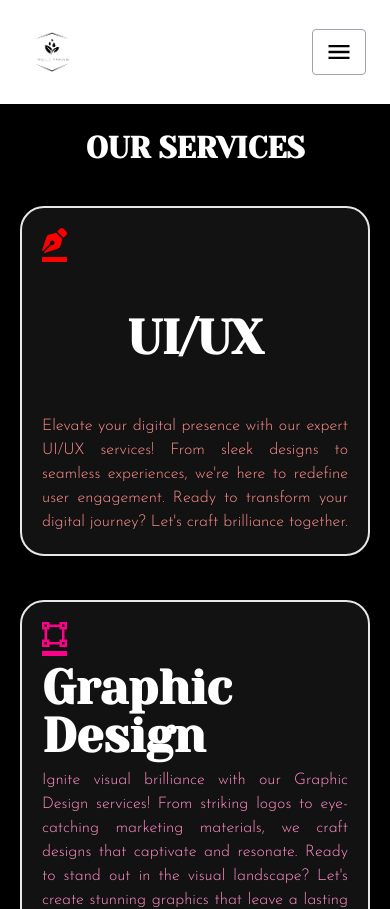
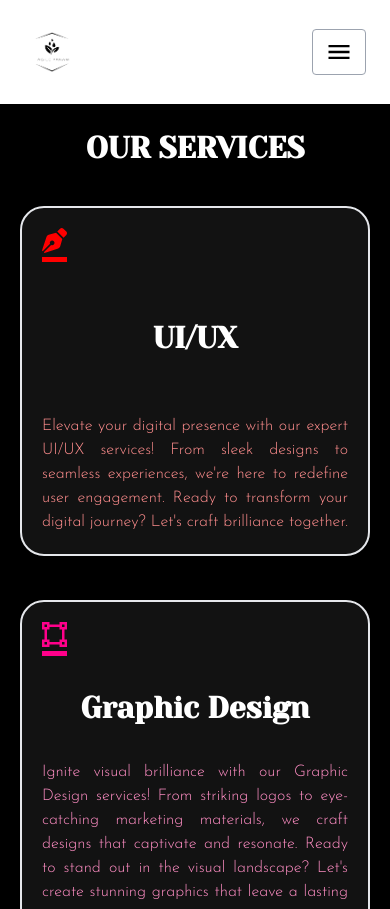
Before and after one commit to SuhasLingam/Agile-YANAM-Web, a React (Vite) app in the folder client/: page /services in a window 390 px wide. Shown: the top 909 px of the page. Built offline with nearby package versions, Linux system fonts and the light colour scheme.

Commit message:
Nav updated and Size decreased

```diff
--- a/client/src/components/Our Services/serviceCard.jsx
+++ b/client/src/components/Our Services/serviceCard.jsx
@@ -94,7 +94,7 @@ const ServiceCard = ({
             {logo}
           </div>
         </div>
-        <b className="flex items-center justify-center py-2 text-5xl font-HeadingFont">
+        <b className="flex items-center justify-center py-2 text-3xl md:text-5xl font-HeadingFont">
           {name}
         </b>
         <p
--- a/client/src/components/navbar.jsx
+++ b/client/src/components/navbar.jsx
@@ -31,7 +31,9 @@ const Navbar = () => {
           : 'bg-white  backdrop-blur-[10px]'
       }`}>
       <div className="flex items-center flex-shrink-0 text-white mr-6">
-        <img src={Logo} alt="logo" className="h-14 w-14" />
+        <a href="/" className="cursor-pointer">
+          <img src={Logo} alt="logo" className="h-14 w-14" />
+        </a>
       </div>
       <div className="block lg:hidden">
         <button
```
